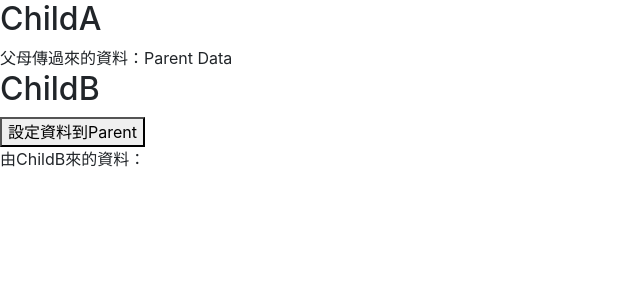
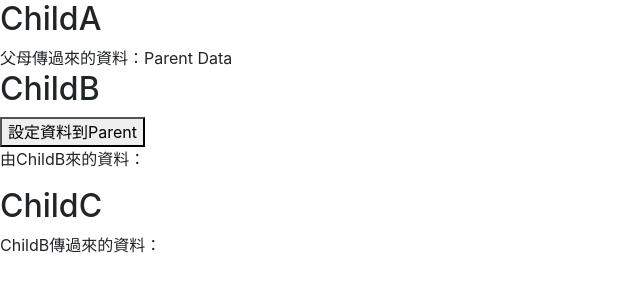
Before and after one commit to karinhsin/React_tutorial, a React (Create React App) app: page / in a window 1280 px wide. Shown: the top 300 px of the page, without its empty margins (0-640 px from the left). Built offline with nearby package versions, Linux system fonts and the light colour scheme.

Commit message:
props-資料傳遞-C到C

```diff
--- /dev/null
+++ b/src/components/ChildC.js
@@ -0,0 +1,12 @@
+import React from 'react'
+
+function ChildC(props) {
+    return (
+        <>
+            <h2>ChildC</h2>
+      ChildB傳過來的資料：{props.data}
+        </>
+    )
+}
+
+export default ChildC
--- a/src/components/Parent.js
+++ b/src/components/Parent.js
@@ -1,6 +1,7 @@
 import React, { useState } from 'react'
 import ChildA from './ChildA'
 import ChildB from './ChildB'
+import ChildC from './ChildC'
 
 function Parent() {
     const [parentData, setParentData] = useState('Parent Data')
@@ -13,6 +14,7 @@ function Parent() {
             <ChildA parentData={parentData} />
             <ChildB setData={setData} />
             <p>由ChildB來的資料：{data}</p>
+            <ChildC data={data} />
         </>
     )
 }
```
